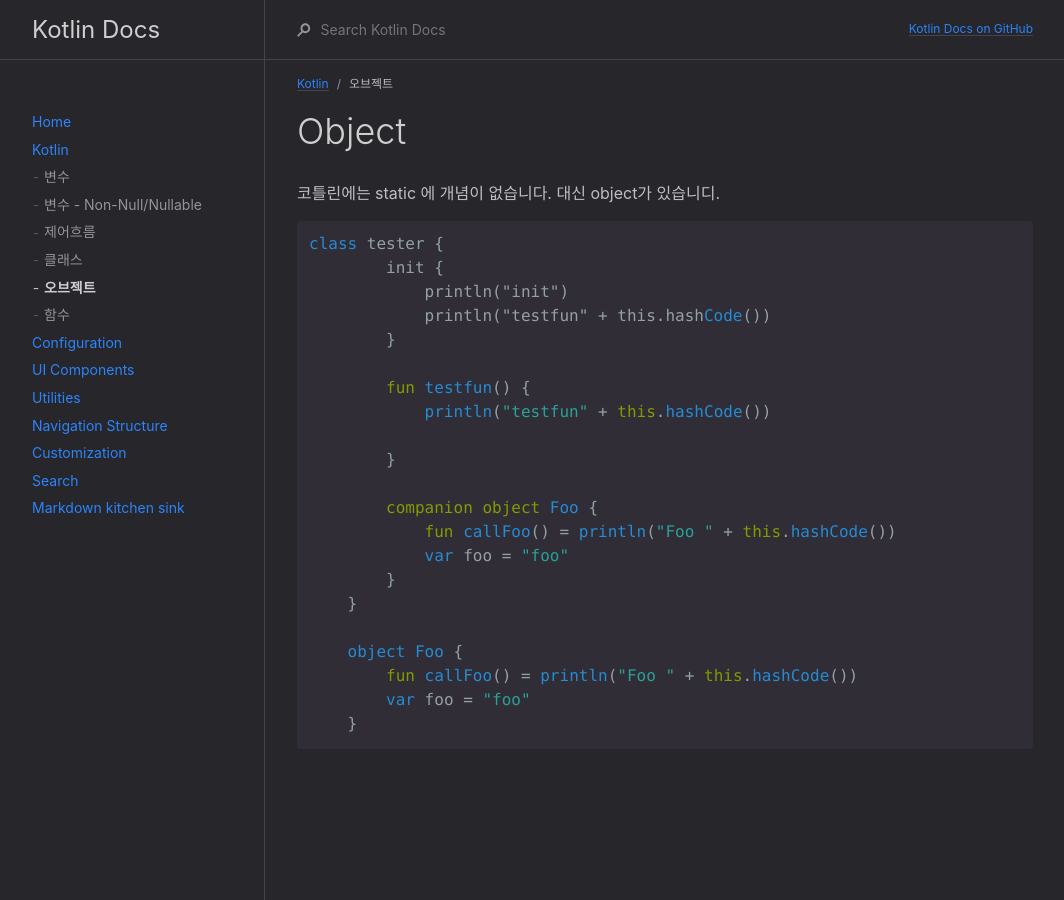
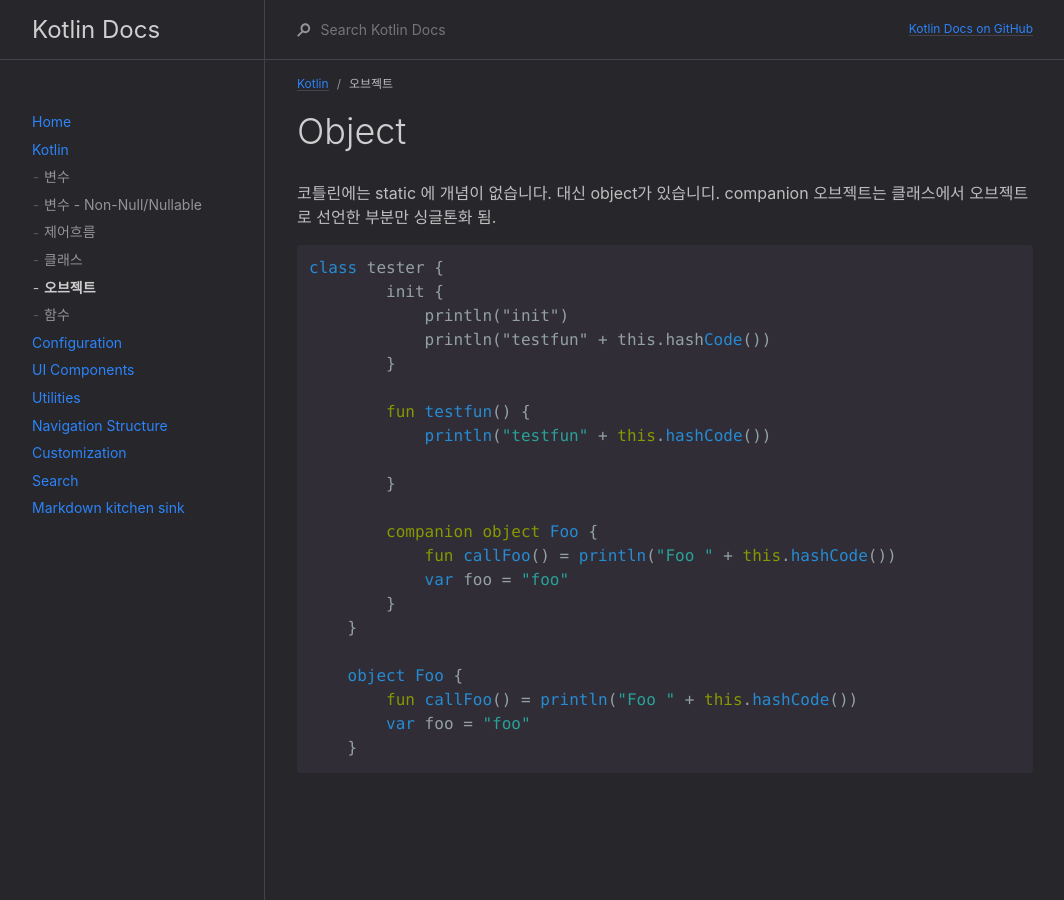
Before and after one commit to labyrintos71/deprecated_docs_2019, a Jekyll site: the page built from docs/kotlin/오브젝트.md, in a window 1280 px wide. Shown: the whole page, without its empty margins (107-1171 px from the left). Built offline with Jekyll 4.4.1, drawn with Linux system fonts in a browser that asks for light colours.

Commit message:
no message

````diff
--- a/docs/kotlin/오브젝트.md
+++ b/docs/kotlin/오브젝트.md
@@ -9,6 +9,8 @@ nav_order: 6
 
 코틀린에는 static 에 개념이 없습니다.
 대신 object가 있습니디.
+companion 오브젝트는 클래스에서 오브젝트로 선언한 부분만 싱글톤화 됨.
+
 ```kotlin
 class tester {
         init {
````
